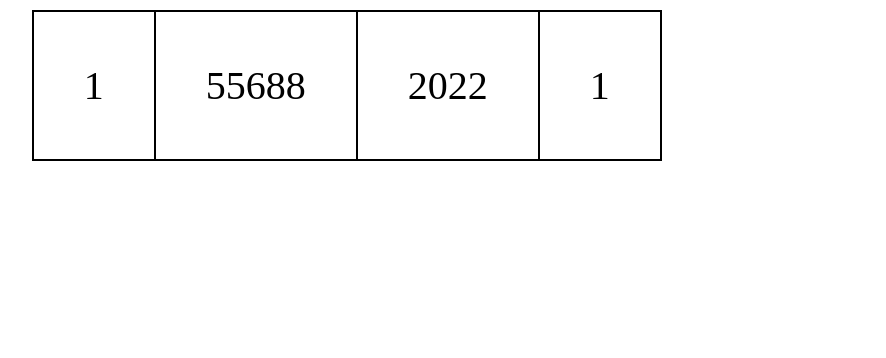
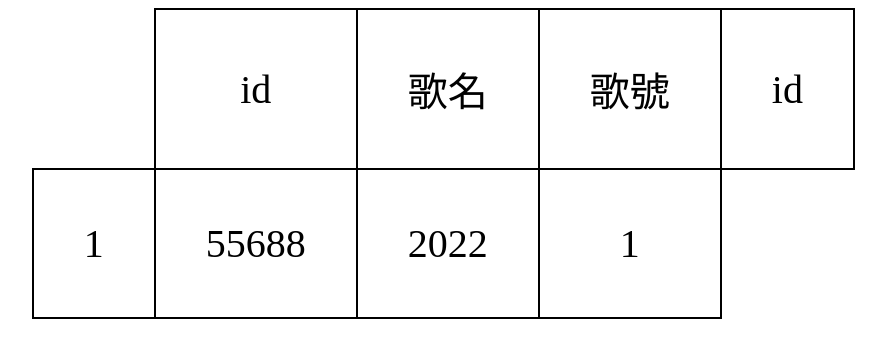
Before and after one commit to irisyen115/LinePa, a Django app: page /song_list in a window 1280 px wide. Shown: the top 358 px of the page, without its empty margins (229-1115 px from the left). Run offline with Django 4.2, Linux system fonts and the light colour scheme; data comes from the database, SQL or seed files in the repository.

Commit message:
th problem

```diff
--- a/myapp/templates/songlist.html
+++ b/myapp/templates/songlist.html
@@ -18,15 +18,19 @@
     <body>
         <table>
             <th>
+                <td>id</td>
+                <td>歌名</td>
+                <td>歌號</td>
+                <td>id</td>
+            </th>
         {% for song in song_list %}
             <tr>
-                    <td>{{ song.id }}</td>
+                <form action="delete"><td>{{ song.id }}</td></form>
                 <td>{{ song.song_name }}</td>
                 <td>{{ song.song_num }}</td>
                 <td>{{ song.id }}</td>
             </tr>
             {% endfor %}
-            </th>
         </table>
     </body>
 </html>
--- a/myapp/views.py
+++ b/myapp/views.py
@@ -90,3 +90,6 @@ def song_list(request):
         'song.song_name':(x.song_name for x in song_list),
         'song.song_num':(y.song_num for y in song_list)
     })
+@csrf_exempt
+def delete(request):
+    song_id = request.POST["song_id"]
```
Lines whose indentation alone changed are shown as unchanged.
